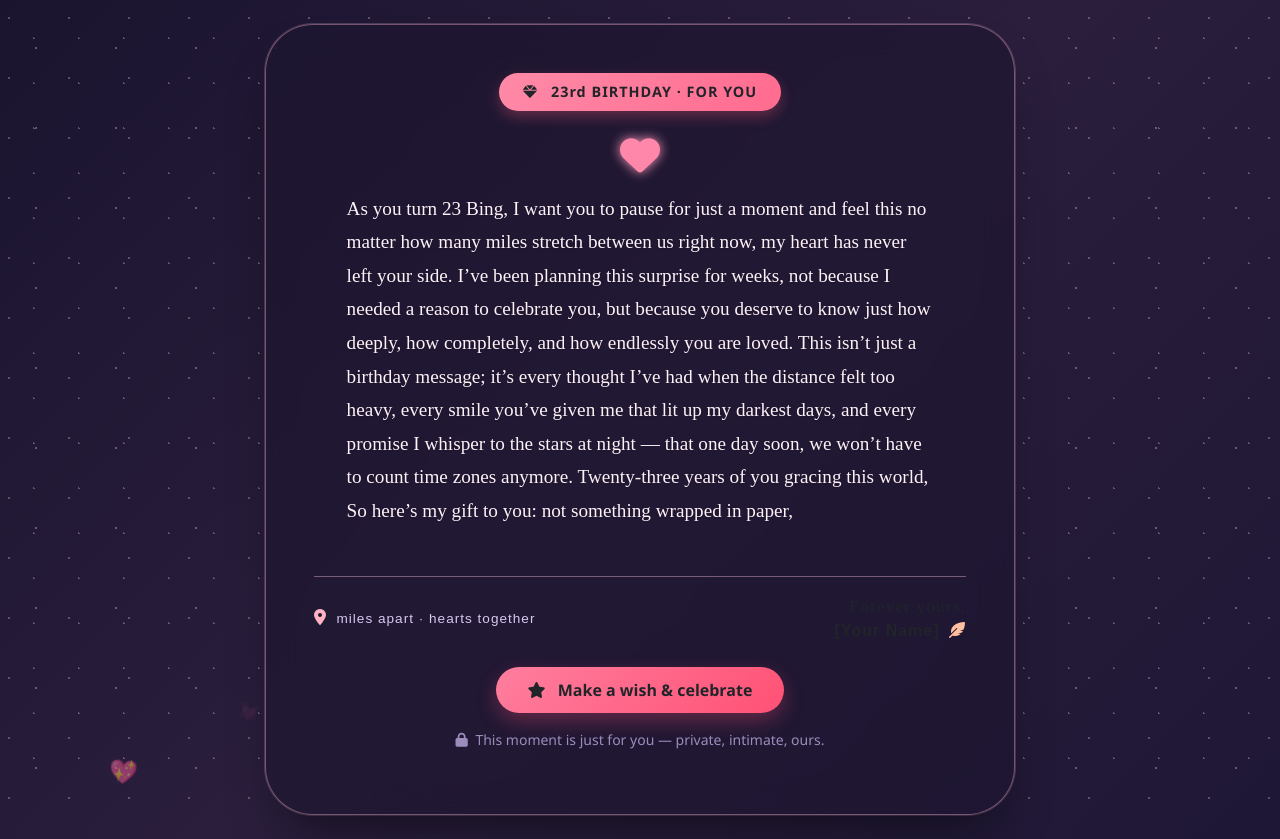
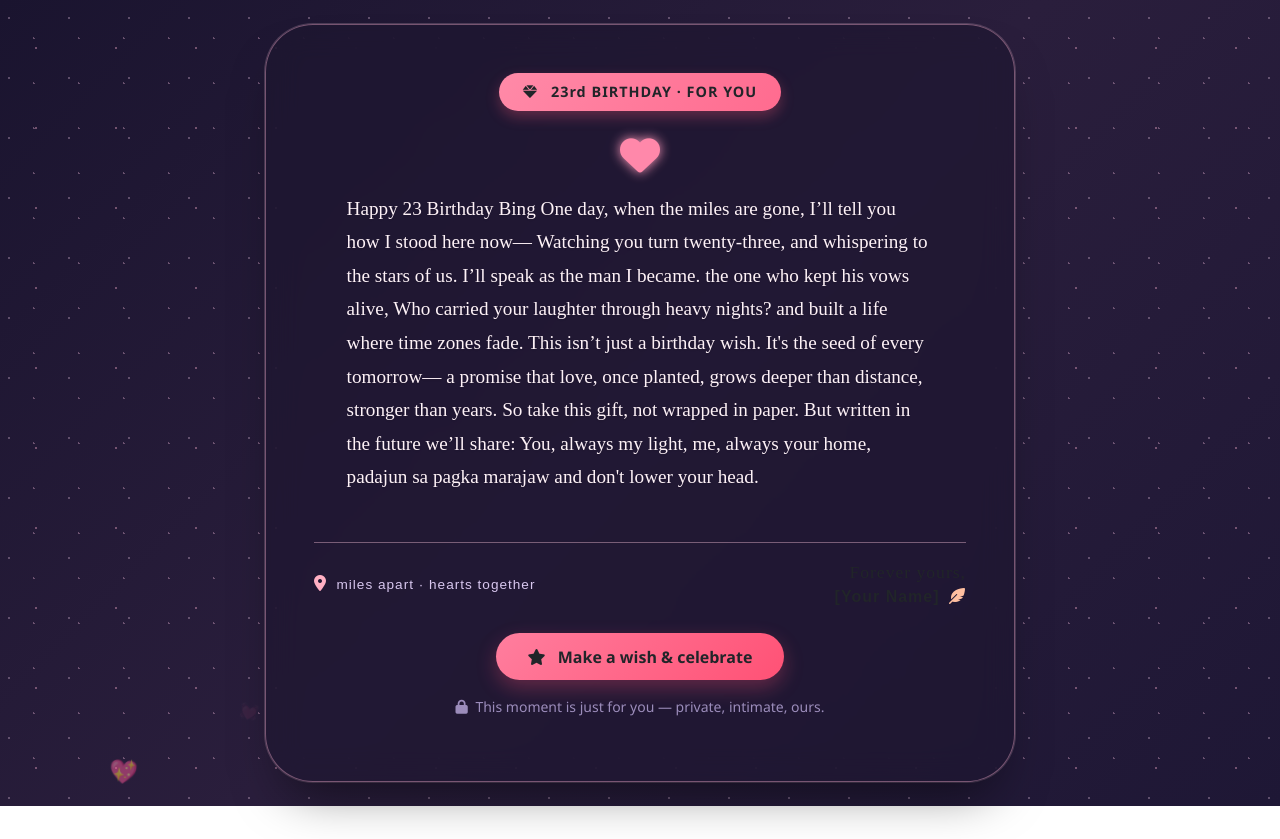
Before and after one commit to HumbleGods/blog, a plain HTML site: page index.html in a window 1280 px wide. After the commit the page ends 806 px from the top, so only its background shows below. Drawn offline with nearby package versions, Linux system fonts and the light colour scheme.

Commit message:
Update index.html

```diff
--- a/index.html
+++ b/index.html
@@ -190,14 +190,33 @@
         <!-- THE MAIN SURPRISE MESSAGE - ONE BEAUTIFUL PARAGRAPH -->
         <div class="message-paragraph text-start mx-auto" style="max-width: 90%;">
             <p class="mb-0">
-                As you turn 23 Bing, I want you to pause for just a moment and feel this
-                no matter how many miles stretch between us right now, my heart has never left your side.
-                I’ve been planning this surprise for weeks, not because I needed a reason to celebrate you,
-                but because you deserve to know just how deeply, how completely, and how endlessly you are loved.
-                This isn’t just a birthday message; it’s every thought I’ve had when the distance felt too heavy,
-                every smile you’ve given me that lit up my darkest days, and every promise I whisper to the stars at night —
-                that one day soon, we won’t have to count time zones anymore. Twenty-three years of you gracing this world,
-                 So here’s my gift to you: not something wrapped in paper,
+                Happy 23 Birthday Bing One day, when the miles are gone, I’ll tell you how I stood here now— Watching you turn twenty-three, and whispering to the stars of us.
+
+I’ll speak as the man I became.
+
+the one who kept his vows alive,
+
+Who carried your laughter through heavy nights?
+
+and built a life where time zones fade.
+
+This isn’t just a birthday wish.
+
+It's the seed of every tomorrow—
+
+a promise that love, once planted,
+
+grows deeper than distance, stronger than years.
+
+So take this gift, not wrapped in paper.
+
+But written in the future we’ll share:
+
+You, always my light,
+
+me, always your home, padajun sa pagka marajaw and don't lower your head.
+
+
 
         </div>
 
```
